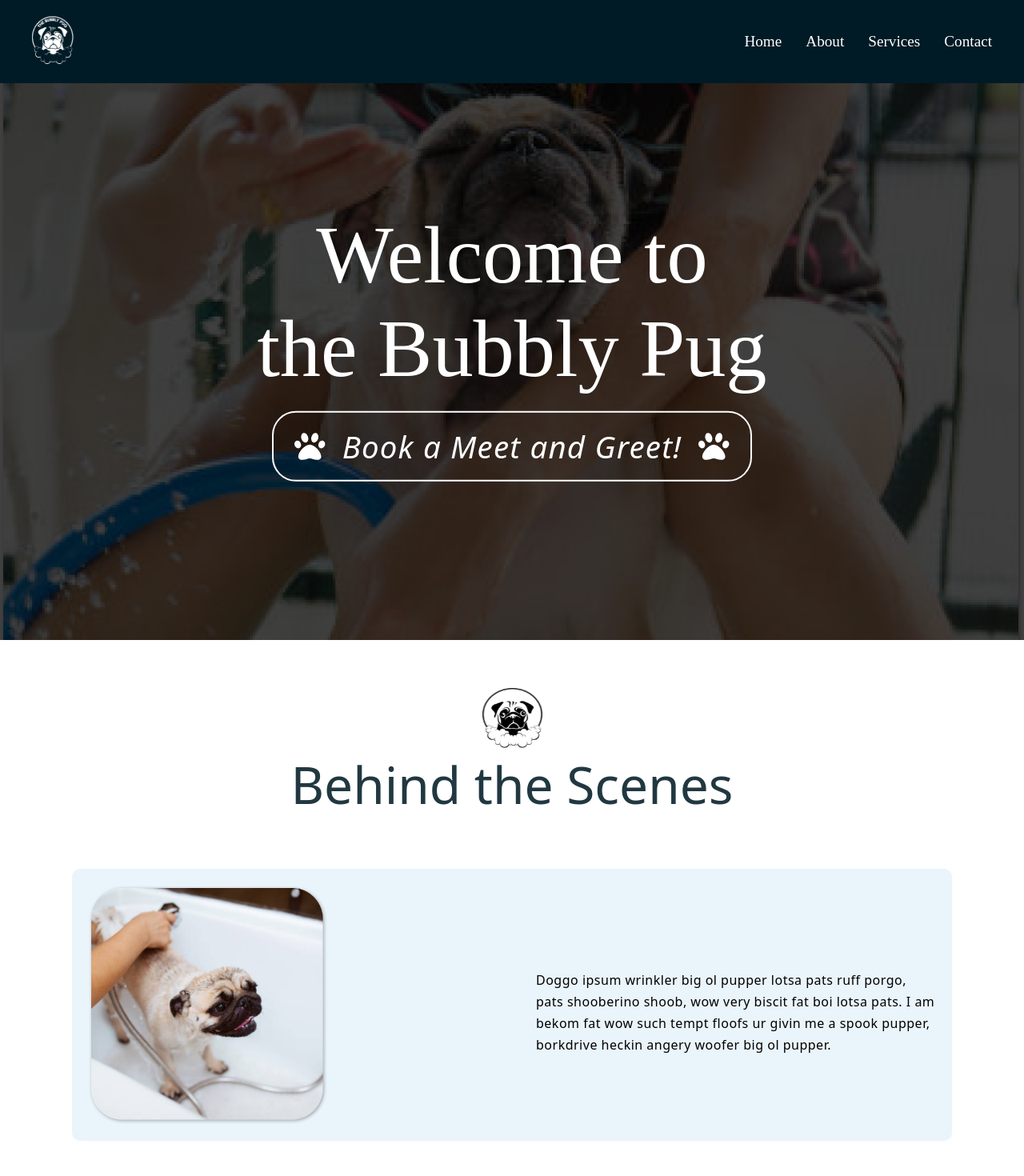
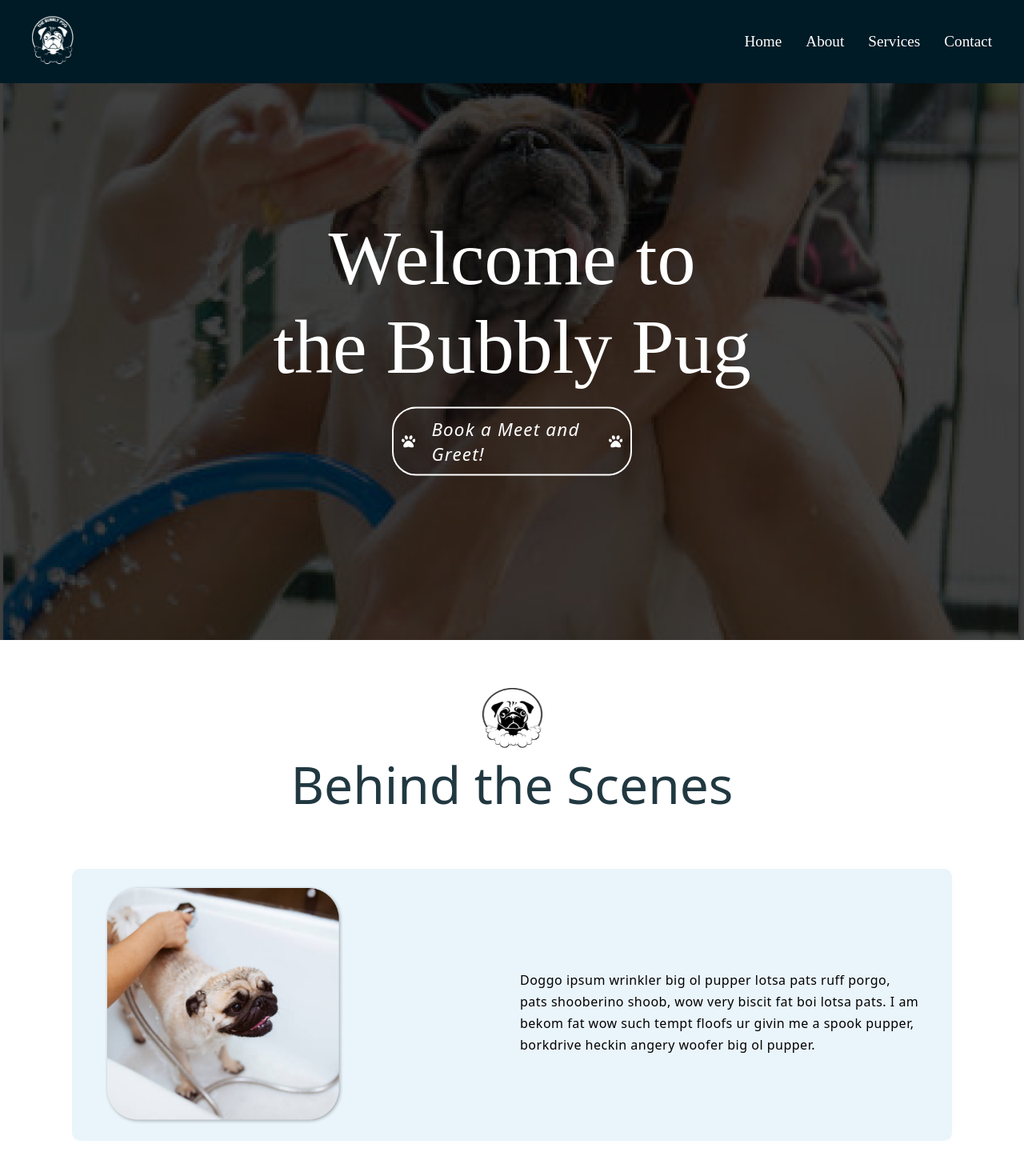
Before and after one commit to TheLoomCo/The-Bubbly-Pug, a Next.js app: page / in a window 1280 px wide. Shown: the top 1470 px of the page at 80% size. Built offline with nearby package versions, Linux system fonts and the light colour scheme; a web font is replaced by a local one.

Commit message:
Fixing Styling

```diff
--- a/Components/BehindTheScenes/behindthescenes.modules.css
+++ b/Components/BehindTheScenes/behindthescenes.modules.css
@@ -20,6 +20,7 @@
     font-size: clamp(2.2rem, 8vw, 4rem);
     font-weight: 400;
     color: #213841;
+    text-align: center;
 }
 
 .behind-the-scenes__headers h3 {
@@ -72,6 +73,7 @@
     line-height: 1.8;
     letter-spacing: 0.8px;
     font-size: 0.9rem;
+    text-align: center;
 }
 
 @media screen and (min-width: 479px) {
@@ -121,7 +123,7 @@
     .behind-the-scenes__container {
         flex-direction: row;
         justify-content: space-between;
-        padding: 20px;
+        padding: 20px 40px;
         max-width: 1100px;
     }
 
@@ -135,6 +137,7 @@
 
     .behind-the-scenes__container p {
         font-size: 1rem;
+        text-align: left;
 
     }
 }
--- a/Components/Hero/hero.modules.css
+++ b/Components/Hero/hero.modules.css
@@ -37,7 +37,7 @@
 }
 
 .hero-cta h1 {
-    font-size: clamp(2.4rem, 8vw,8rem);
+    font-size: clamp(2.4rem, 8vw,6rem);
     font-weight: 400;
     color: #fff;
 }
@@ -48,19 +48,19 @@
 }
 
 .hero-cta a {
-
-    font-size: clamp(0.6rem, 3.2vw,2.4rem);
+    font-size: 1rem;
     font-style: italic;
     font-family: 500;
     color: #fff;
     border: 2px solid #fff;
-    width: 58%;
+    width: 300px;
     display: flex;
-    justify-content: space-around;
+    justify-content: center;
     align-items: center;
+    column-gap: 20px;
     letter-spacing: 1.2px;
-    border-radius: 10px;
-    padding: 8px;
+    padding: 10px;
+    border-radius: 30px;
 }
 
 @media screen and (min-width: 576px) {
@@ -102,18 +102,15 @@
         font-family: 500;
         color: #fff;
         letter-spacing: 1.2px;
-        border-radius: 30px;
-        padding: 16px 16px;
+        /* padding: 16px 16px; */
         max-width: 600px;
-
         transition: border 0.5s ease;
+        font-size: 1.4rem;
     }
-
 
     .hero-cta a:hover   {
         border: 2px solid #FABCB4;
     }
-
 
     .parallax {
         background-image: url("/images/hero-img-square.png");
```
